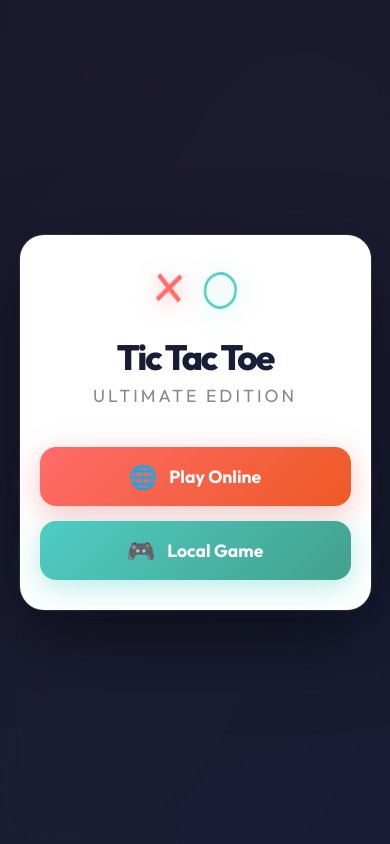
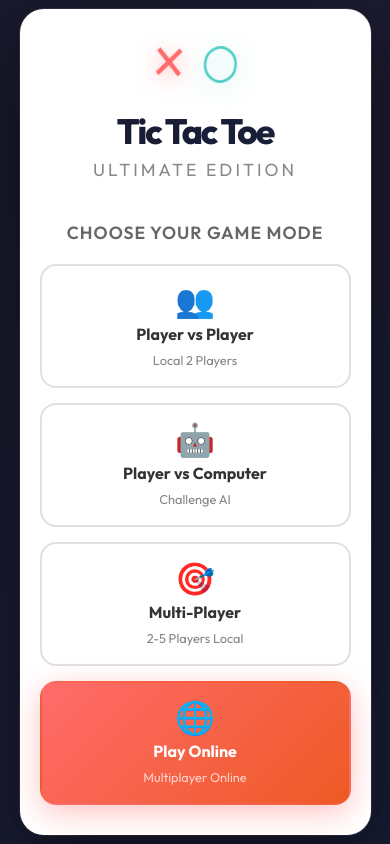
Before and after one commit to v1t3ls0n/tictacwildaddition, a website: page index.html in a window 390 px wide. Drawn offline with nearby package versions, Linux system fonts and the light colour scheme.

Commit message:
added home screen

```diff
--- a/index.html
+++ b/index.html
@@ -18,14 +18,31 @@
             <h1 class="game-title">Tic Tac Toe</h1>
             <p class="game-subtitle">Ultimate Edition</p>
             <div class="menu-options">
-                <button class="menu-btn primary" id="btn-online">
-                    <span class="btn-icon">🌐</span>
-                    Play Online
-                </button>
-                <button class="menu-btn secondary" id="btn-local">
-                    <span class="btn-icon">🎮</span>
-                    Local Game
-                </button>
+                <div class="versus-section">
+                    <h3 class="versus-title">Choose Your Game Mode</h3>
+                    <div class="versus-grid">
+                        <button class="versus-btn" id="btn-pvp-local" data-mode="pvp-local">
+                            <span class="versus-icon">👥</span>
+                            <span class="versus-label">Player vs Player</span>
+                            <span class="versus-subtitle">Local 2 Players</span>
+                        </button>
+                        <button class="versus-btn" id="btn-pvc" data-mode="pvc">
+                            <span class="versus-icon">🤖</span>
+                            <span class="versus-label">Player vs Computer</span>
+                            <span class="versus-subtitle">Challenge AI</span>
+                        </button>
+                        <button class="versus-btn" id="btn-multiplayer" data-mode="multiplayer">
+                            <span class="versus-icon">🎯</span>
+                            <span class="versus-label">Multi-Player</span>
+                            <span class="versus-subtitle">2-5 Players Local</span>
+                        </button>
+                        <button class="versus-btn primary" id="btn-online" data-mode="online">
+                            <span class="versus-icon">🌐</span>
+                            <span class="versus-label">Play Online</span>
+                            <span class="versus-subtitle">Multiplayer Online</span>
+                        </button>
+                    </div>
+                </div>
             </div>
         </div>
     </div>
--- a/script.js
+++ b/script.js
@@ -1742,7 +1742,9 @@ document.addEventListener('DOMContentLoaded', () => {
 
     // Main menu buttons
     const btnOnline = document.getElementById('btn-online');
-    const btnLocal = document.getElementById('btn-local');
+    const btnPvpLocal = document.getElementById('btn-pvp-local');
+    const btnPvc = document.getElementById('btn-pvc');
+    const btnMultiplayer = document.getElementById('btn-multiplayer');
 
     // Lobby elements
     const lobbyBackBtn = document.getElementById('lobby-back-btn');
@@ -1820,17 +1822,38 @@ document.addEventListener('DOMContentLoaded', () => {
             updateVariationDisplay();
             hideAllModals();
 
-            // Determine where to go based on which button was clicked
-            const wasOnline = document.getElementById('btn-online').dataset.clicked === 'true';
-            if (wasOnline) {
+            // Determine where to go based on game mode
+            const gameMode = variationSelectionModal.dataset.gameMode;
+
+            if (gameMode === 'online') {
                 onlineLobbyModal.style.display = 'flex';
                 // Initialize socket connection
                 if (!socket) {
                     socket = io();
                     setupSocketListeners();
                 }
-            } else {
+            } else if (gameMode === 'pvp-local') {
+                // Direct to 2-player local game
+                hideAllModals();
+                gameContainer.style.display = 'block';
+                game = new TicTacToe(2, false, [true, true], [null, null], selectedGameVariation);
+            } else if (gameMode === 'pvc') {
+                // Direct to vs computer game with difficulty selection
+                // Create a simplified modal for difficulty selection
+                hideAllModals();
                 gameModeModal.style.display = 'flex';
+                // Hide mode option buttons and show only difficulty selector
+                document.querySelectorAll('.mode-option-btn').forEach(btn => {
+                    btn.style.display = 'none';
+                });
+                computerDifficultySection.style.display = 'block';
+                vsComputerStartBtn.style.display = 'block';
+                // Update modal title
+                const modalTitle = gameModeModal.querySelector('h2');
+                if (modalTitle) modalTitle.textContent = 'Player vs Computer';
+            } else if (gameMode === 'multiplayer') {
+                // Show player selection modal
+                playerSelectionModal.style.display = 'flex';
             }
         });
     });
@@ -1841,11 +1864,34 @@ document.addEventListener('DOMContentLoaded', () => {
     });
 
     // Main menu handlers
-    btnOnline.addEventListener('click', () => {
-        document.getElementById('btn-online').dataset.clicked = 'true';
-        document.getElementById('btn-local').dataset.clicked = 'false';
+    // Player vs Player (Local 2 Players)
+    btnPvpLocal.addEventListener('click', () => {
+        selectedPlayerCount = 2;
         hideAllModals();
         variationSelectionModal.style.display = 'flex';
+        // Store that this is for local 2-player
+        variationSelectionModal.dataset.gameMode = 'pvp-local';
+    });
+
+    // Player vs Computer
+    btnPvc.addEventListener('click', () => {
+        hideAllModals();
+        variationSelectionModal.style.display = 'flex';
+        variationSelectionModal.dataset.gameMode = 'pvc';
+    });
+
+    // Multi-Player (2-5 Players Local)
+    btnMultiplayer.addEventListener('click', () => {
+        hideAllModals();
+        variationSelectionModal.style.display = 'flex';
+        variationSelectionModal.dataset.gameMode = 'multiplayer';
+    });
+
+    // Play Online
+    btnOnline.addEventListener('click', () => {
+        hideAllModals();
+        variationSelectionModal.style.display = 'flex';
+        variationSelectionModal.dataset.gameMode = 'online';
     });
 
     // Lobby handlers
@@ -1924,17 +1970,25 @@ document.addEventListener('DOMContentLoaded', () => {
 
     // Local game handlers
     modeBackBtn.addEventListener('click', () => {
-        hideAllModals();
-        mainMenuModal.style.display = 'flex';
+        // If we came from a specific game mode, go back to variation selection
+        if (variationSelectionModal.dataset.gameMode) {
+            hideAllModals();
+            variationSelectionModal.style.display = 'flex';
+            // Reset mode option buttons visibility
+            document.querySelectorAll('.mode-option-btn').forEach(btn => {
+                btn.style.display = 'block';
+            });
+            computerDifficultySection.style.display = 'none';
+            vsComputerStartBtn.style.display = 'none';
+            // Reset modal title
+            const modalTitle = gameModeModal.querySelector('h2');
+            if (modalTitle) modalTitle.textContent = 'Select Game Mode';
+        } else {
+            hideAllModals();
+            mainMenuModal.style.display = 'flex';
+        }
     });
 
-    // When opening local game, show variation selection first
-    btnLocal.addEventListener('click', () => {
-        document.getElementById('btn-online').dataset.clicked = 'false';
-        document.getElementById('btn-local').dataset.clicked = 'true';
-        hideAllModals();
-        variationSelectionModal.style.display = 'flex';
-    });
 
 
     playersBackBtn.addEventListener('click', () => {
@@ -1970,6 +2024,7 @@ document.addEventListener('DOMContentLoaded', () => {
                 computerDifficultySection.style.display = 'block';
                 vsComputerStartBtn.style.display = 'block';
             } else {
+                // This shouldn't be reached from the new home screen, but keep for compatibility
                 computerDifficultySection.style.display = 'none';
                 vsComputerStartBtn.style.display = 'none';
                 hideAllModals();
--- a/style.css
+++ b/style.css
@@ -232,6 +232,83 @@ h1 {
     display: flex;
     flex-direction: column;
     gap: 15px;
+}
+
+.versus-section {
+    width: 100%;
+}
+
+.versus-title {
+    font-size: 1.1em;
+    color: #666;
+    margin-bottom: 20px;
+    font-weight: 600;
+    text-transform: uppercase;
+    letter-spacing: 1px;
+}
+
+.versus-grid {
+    display: grid;
+    grid-template-columns: repeat(2, 1fr);
+    gap: 15px;
+}
+
+.versus-btn {
+    padding: 20px;
+    font-size: 1em;
+    font-weight: 700;
+    border: 2px solid #e0e0e0;
+    border-radius: 16px;
+    cursor: pointer;
+    transition: all 0.3s cubic-bezier(0.4, 0, 0.2, 1);
+    display: flex;
+    flex-direction: column;
+    align-items: center;
+    justify-content: center;
+    gap: 8px;
+    background: white;
+    color: #333;
+    font-family: 'Outfit', sans-serif;
+    min-height: 120px;
+}
+
+.versus-btn:hover {
+    transform: translateY(-3px);
+    box-shadow: 0 8px 24px rgba(0, 0, 0, 0.15);
+    border-color: #4ecdc4;
+}
+
+.versus-btn.primary {
+    background: linear-gradient(135deg, #ff6b6b 0%, #ee5a24 100%);
+    color: white;
+    border-color: transparent;
+    box-shadow: 0 8px 30px rgba(255, 107, 107, 0.4);
+}
+
+.versus-btn.primary:hover {
+    box-shadow: 0 12px 40px rgba(255, 107, 107, 0.5);
+}
+
+.versus-icon {
+    font-size: 2.5em;
+    line-height: 1;
+}
+
+.versus-label {
+    font-size: 1.1em;
+    font-weight: 700;
+    color: inherit;
+}
+
+.versus-subtitle {
+    font-size: 0.85em;
+    font-weight: 400;
+    color: rgba(0, 0, 0, 0.6);
+    opacity: 0.8;
+}
+
+.versus-btn.primary .versus-subtitle {
+    color: rgba(255, 255, 255, 0.9);
 }
 
 .menu-btn {
@@ -1287,4 +1364,25 @@ h1 {
     .reset-btn {
         width: 100%;
     }
+
+    .versus-grid {
+        grid-template-columns: 1fr;
+    }
+
+    .versus-btn {
+        min-height: 100px;
+        padding: 18px;
+    }
+
+    .versus-icon {
+        font-size: 2em;
+    }
+
+    .versus-label {
+        font-size: 1em;
+    }
+
+    .versus-subtitle {
+        font-size: 0.8em;
+    }
 }
```
